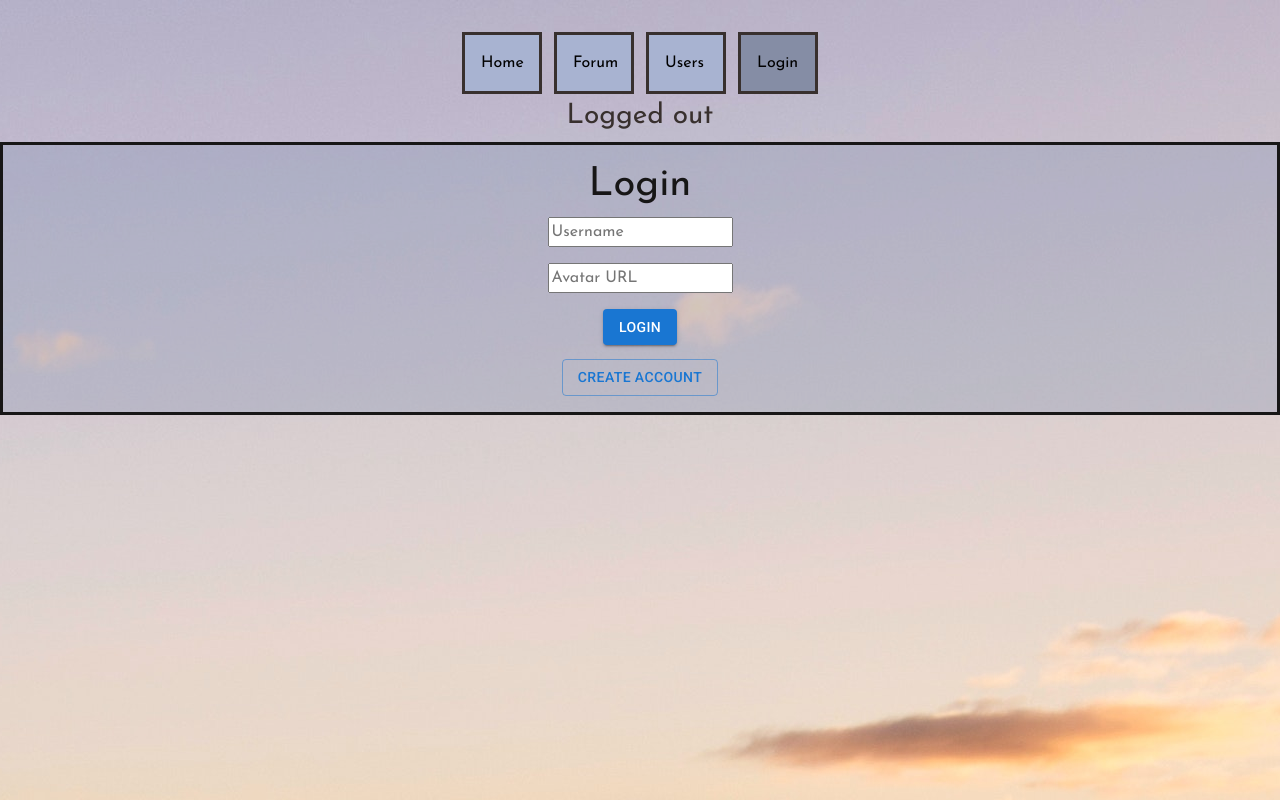
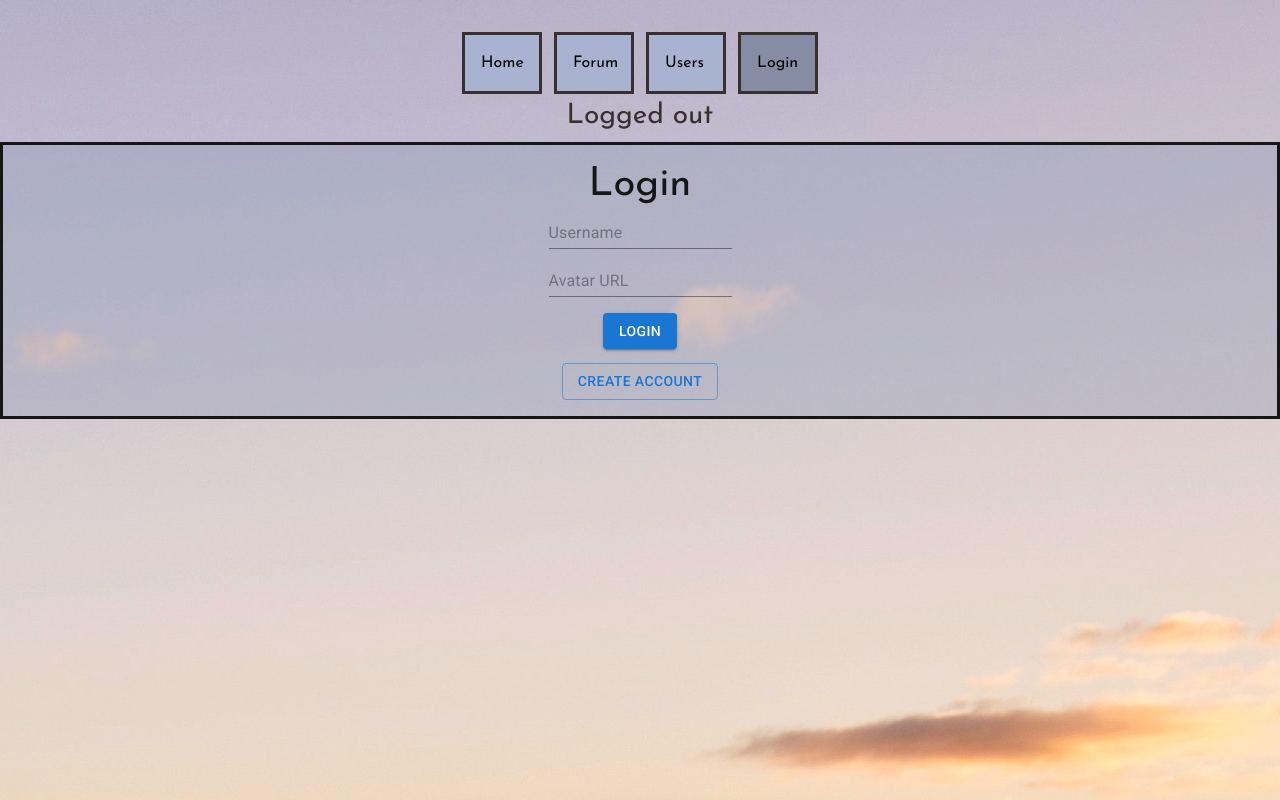
Before and after one commit to fusion407/chat-app-frontend, a React (Create React App) app: page /login in a window 1280 px wide. Built offline with nearby package versions, Linux system fonts and the light colour scheme; no server answers.

Commit message:
replace styles images within chat page and login form with material UI components

```diff
--- a/src/components/Login.js
+++ b/src/components/Login.js
@@ -1,6 +1,8 @@
 import { useState } from 'react'
 import { useHistory } from "react-router-dom";
 import Button from '@mui/material/Button';
+import Input from '@mui/material/Input';
+
 
 
 
@@ -71,7 +73,7 @@ function Login({isLoggedIn, setIsLoggedIn, setLoggedInUser, allUsersData, setUse
         submitLoginData(formData)
         setIsLoggedIn(true)
         alert("Created new user. Welcome!")
-        history.push("/")
+        history.push("/chat")
       }
     }
 
@@ -89,7 +91,7 @@ function Login({isLoggedIn, setIsLoggedIn, setLoggedInUser, allUsersData, setUse
         setIsLoggedIn(true)
         setLoggedInUser(foundUser);
         alert(`Welcome, ${foundUser.username}! You may now chat.`)
-        history.push("/");
+        history.push("/chat");
         return;
       }
     }
@@ -137,21 +139,36 @@ function Login({isLoggedIn, setIsLoggedIn, setLoggedInUser, allUsersData, setUse
         <h1>Login</h1>
         <form onSubmit={handleSubmit}>
           <div className='loginForm'>
-            <input
+            {/* <input
+                type="text"
+                name="username"
+                value={formData.username}
+                onChange={handleChange}
+                placeholder="Username"
+            /> */}
+            <Input
                 type="text"
                 name="username"
                 value={formData.username}
                 onChange={handleChange}
                 placeholder="Username"
             />
+
           </div>
           <div className='loginForm'>
-            <input
+            {/* <input
                 type="text"
                 name="avatarURL"
                 value={formData.avatarURL}
                 onChange={handleChange}
                 placeholder="Avatar URL"
+            /> */}
+            <Input
+              type="text"
+              name="avatarURL"
+              value={formData.avatarURL}
+              onChange={handleChange}
+              placeholder="Avatar URL"
             />
           </div>
           {isLoggedIn ?
--- a/src/components/Message.js
+++ b/src/components/Message.js
@@ -2,6 +2,8 @@ import defaultProfile from '../defaultProfile.png'
 import ListGroup from 'react-bootstrap/ListGroup';
 import Button from '@mui/material/Button';
 import DeleteIcon from '@mui/icons-material/Delete'
+import Avatar from '@mui/material/Avatar';
+
 
 function Message ({message, deleteComment}) {
 
@@ -10,7 +12,21 @@ function Message ({message, deleteComment}) {
     return(
         <div className="chatBox" value={name}>
             <div>
-                <img className="avatarImage" src={avatarURL ? avatarURL : defaultProfile} alt="avatarImage"></img>
+                {/* <img
+                    className="avatarImage"
+                    src={avatarURL ? avatarURL : defaultProfile}
+                    alt="avatarImage">
+                 </img> */}
+                <Avatar
+                    // alt="avatarImage"
+                    src={avatarURL ? avatarURL : defaultProfile}
+                    className="avatarImage"
+                    sx={{
+                        width: 56,
+                        height: 56,
+                        marginRight: '0.5em'
+                    }}
+                />
             </div>
             <div>
                 <ListGroup.Item style={{background: "rgba(168, 179, 209, 0.4)"}}>{name ? name : "Anonymous"}:</ListGroup.Item>
```
